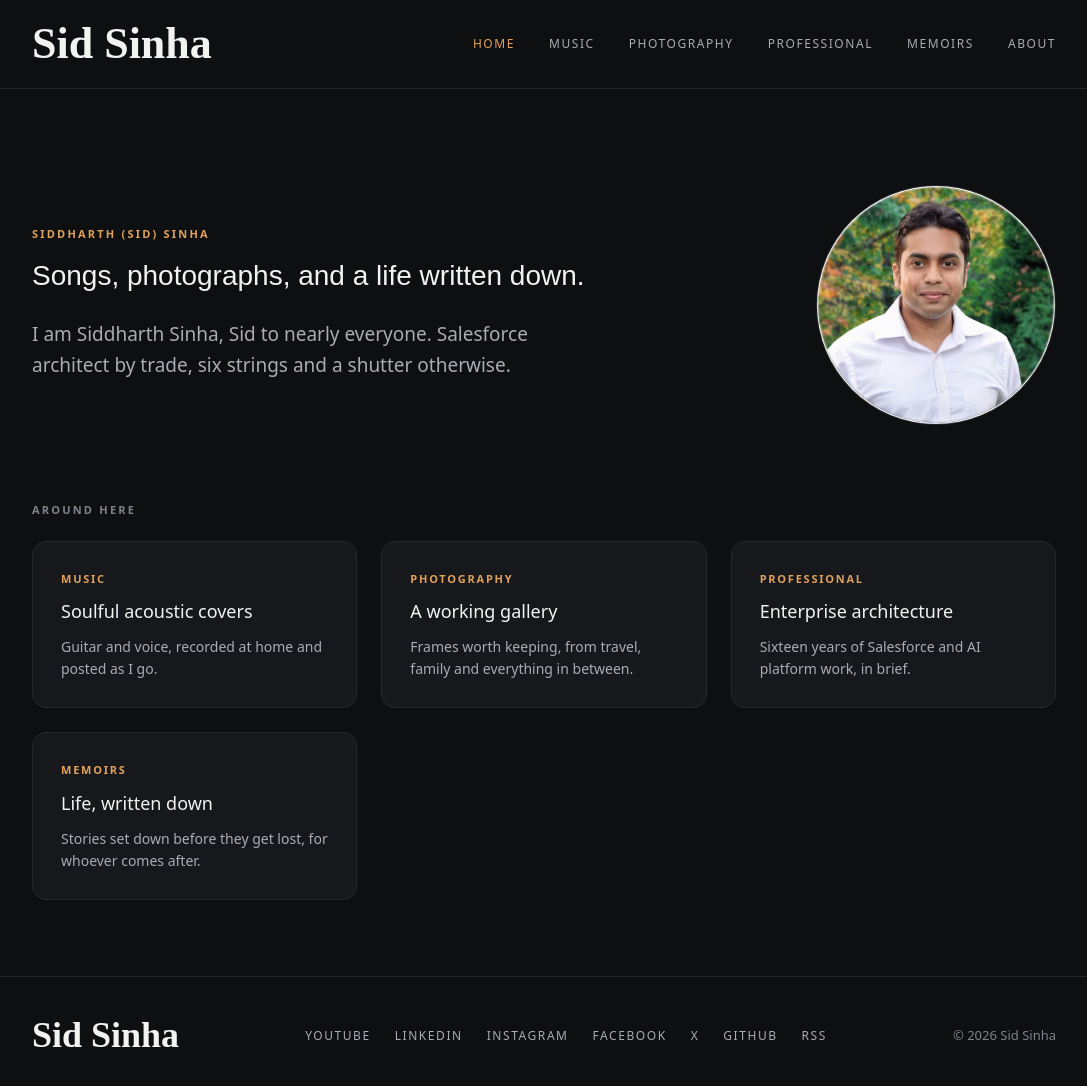
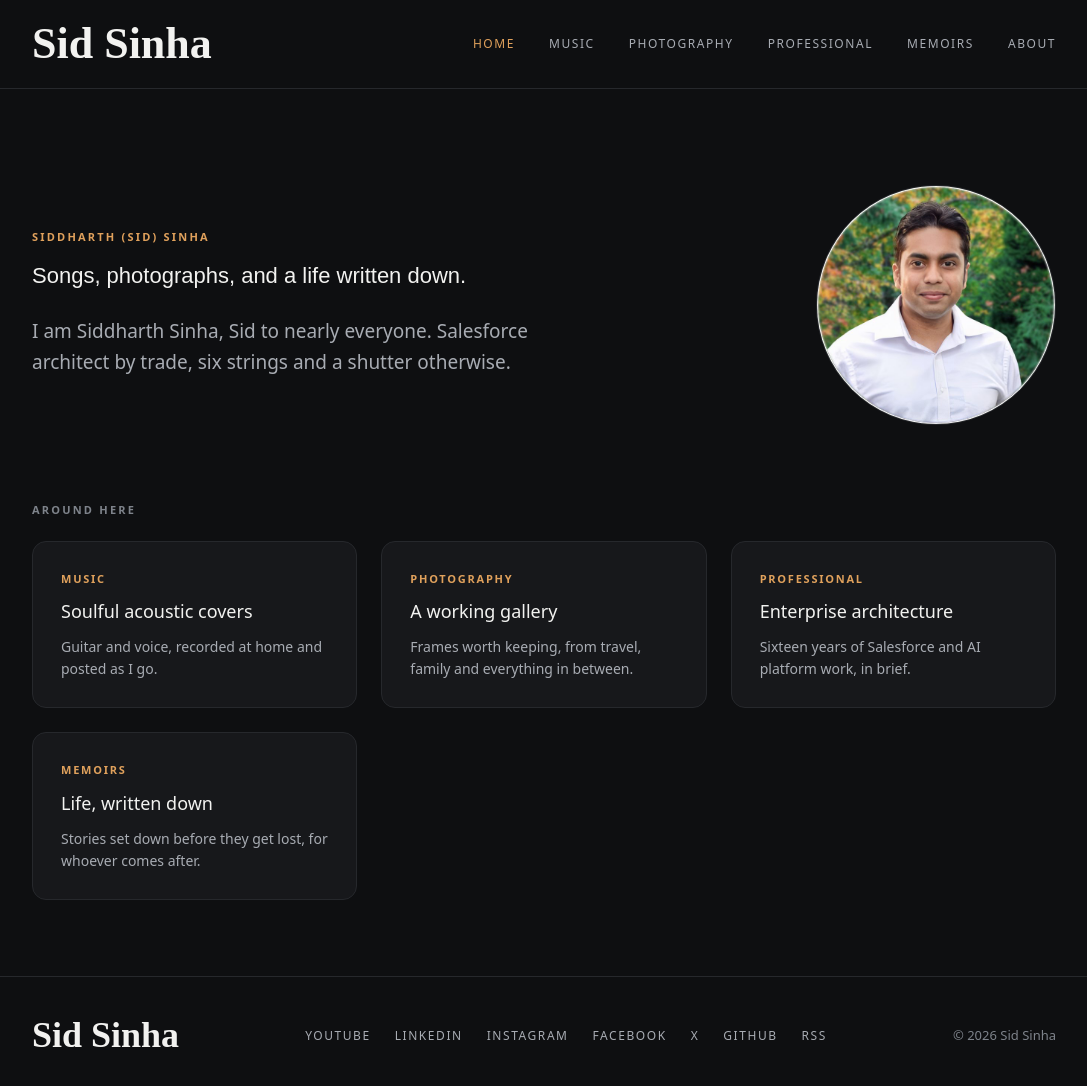
Before and after one commit to SidSays/SidSays.github.io, a Jekyll site: the page built from index.html, in a window 1280 px wide and 1093 px high. Shown: the top 1086 px of the window, without its empty margins (96-1183 px from the left). Built offline with Jekyll 4.4.1, drawn with Linux system fonts in a browser that asks for light colours; some web fonts are replaced.

Commit message:
Add files via upload

```diff
--- a/assets/css/site.css
+++ b/assets/css/site.css
@@ -833,8 +833,8 @@ img { max-width: 100%; height: auto; display: block; }
   font-weight: 400;
   font-variation-settings: normal;
   letter-spacing: 0;
-  line-height: 1.35;
-  font-size: 28px;
+  line-height: 1.45;
+  font-size: 22px;
   max-width: 24em;
   text-wrap: balance;
 }
```
